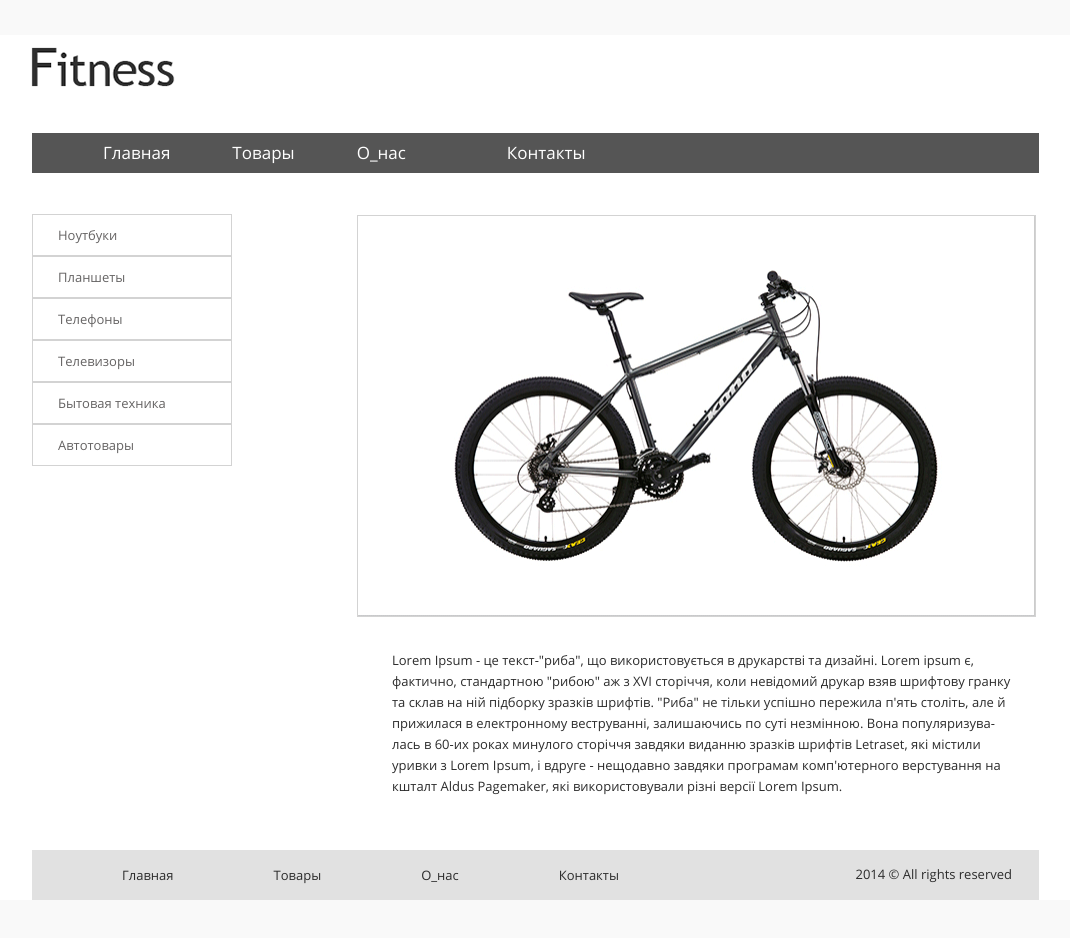
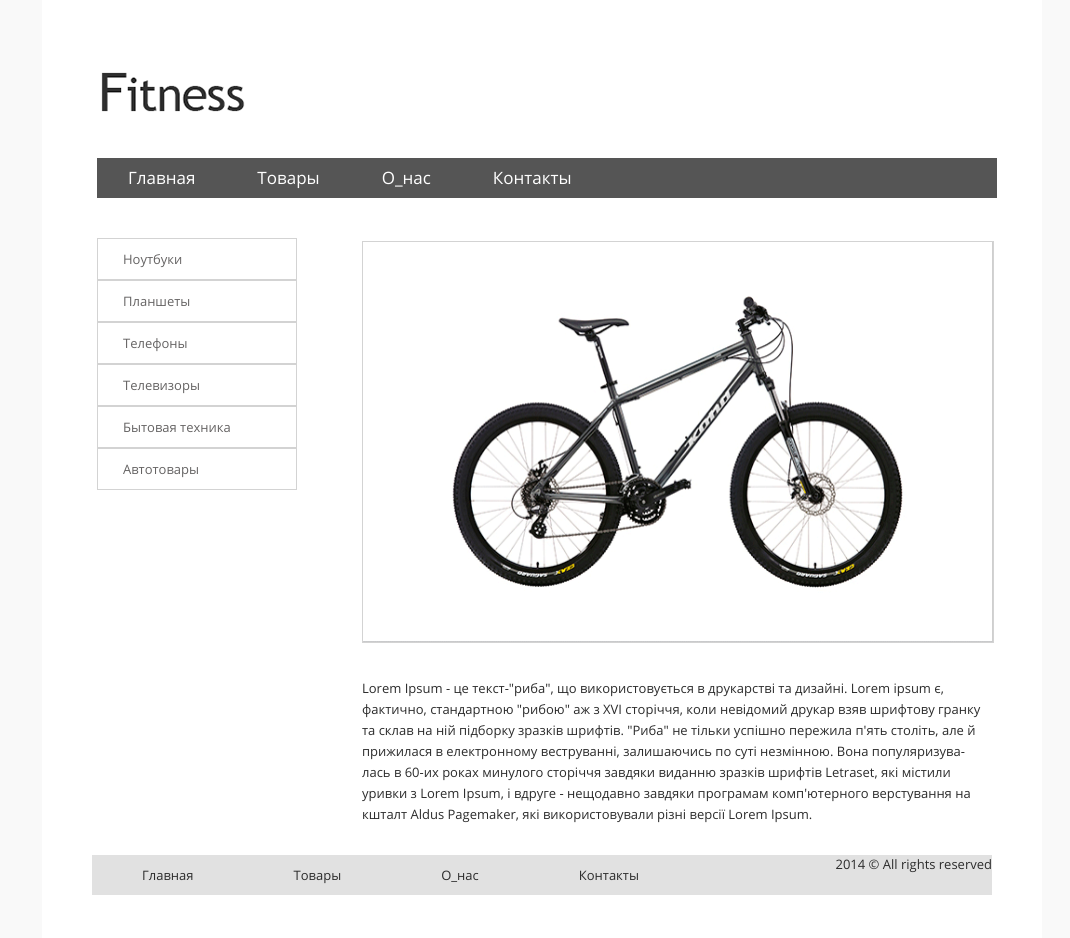
Before and after one commit to AlexandraShevchenko/AlexandraShevchenko.github.io, a plain HTML site: page homework/homework3/index.html in a window 1280 px wide. Shown: the whole page, without its empty margins (98-1168 px from the left). Drawn offline with Linux system fonts and the light colour scheme.

Commit message:
Update style.css

```diff
--- a/homework/homework3/css/style.css
+++ b/homework/homework3/css/style.css
@@ -1,3 +1,7 @@
+* {
+  margin: 0;
+  padding: 0;
+}
 body {
   background: #f9f9f9;
   font-family: "Open Sans";
@@ -7,30 +11,28 @@ body {
   src: url("../fonts/2211.ttf");
 }
 .wrapper {
-  width: 1200px;
-  padding: 0 auto;
+  width: 900px;
+  padding: 50px;
   margin: 0 auto;
   background: #fff;
 }
 .fitness {
-  margin-top: 35px;
-  margin-left: 80px;
+  margin-top: 10px;
   margin-bottom: 25px;
 }
-
+.bike {
+  float: right;
+  width: 630px;
+  margin-top: 43px;
+}
 .bike img {
-  width:677px;
+  width:630px;
   height: 400px;
-  margin: 350px -260px;
-  position: relative;
-  left: 335px;
-  bottom: 308px;
   border: 1px solid lightgrey;
-  align: top;
 }
 .bike p {
-  margin-left: 450px;
-  margin-top: -630px;
+  margin-top: 30px;
+  margin-bottom: 30px;
   color: #2c2c2c;
   font-size: 13px;
   line-height: 21px;
@@ -45,14 +47,10 @@ body {
   font-size: 0;
   line-height: 0;
   background-color: #555555;
-  margin-left: 90px;
+  margin-left: 5px;
   margin-right: 50px;
   border-right: none;
-  width: 967px;
-}
-
-.header li:last-child {
-  margin-left: 40px;
+  width: 900px;
 }
 .header li:hover {
   margin: 0;
@@ -68,11 +66,11 @@ body {
   padding: 0 30px;
 }
 #sidebar {
-  margin-top: 25px;
-  margin-left: 50px;
+  margin-top: 40px;
+  margin-left: 5px;
   margin-right: 50px;
   float: left;
-  width: 240px;
+  width: 200px;
 }
 #sidebar li {
   list-style: none;
@@ -100,7 +98,9 @@ body {
   clear: both;
   visibility: hidden;
 }
-
+.footer {
+  background-color: #e1e1e1;
+}
 .footer::after {
   content: ".";
   display: block;
@@ -111,17 +111,12 @@ body {
 .footer li{
   display: inline-block;
   font-size: 13px;
-  line-height: 40px;
+  line-height: 30px;
   padding: 5px 50px;
 }
 .footer ul {
   font-size:0;
   line-height: 0;
-  background-color: #e1e1e1;
-  width: 967px;
-  margin-left: 90px;
-  margin-right: 50px;
-  margin-top: 40px;
   float: left;
 }
 .footer:after {
@@ -140,6 +135,4 @@ body {
   float:right;
   color: #2c2c2c;
   font-size: 13px;
-  margin-right: 130px;
-  margin-top: -35px;
 }
```
